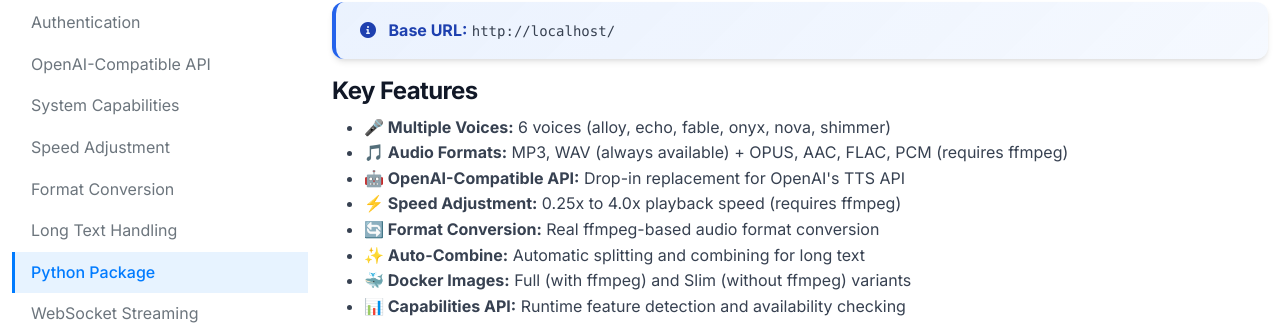
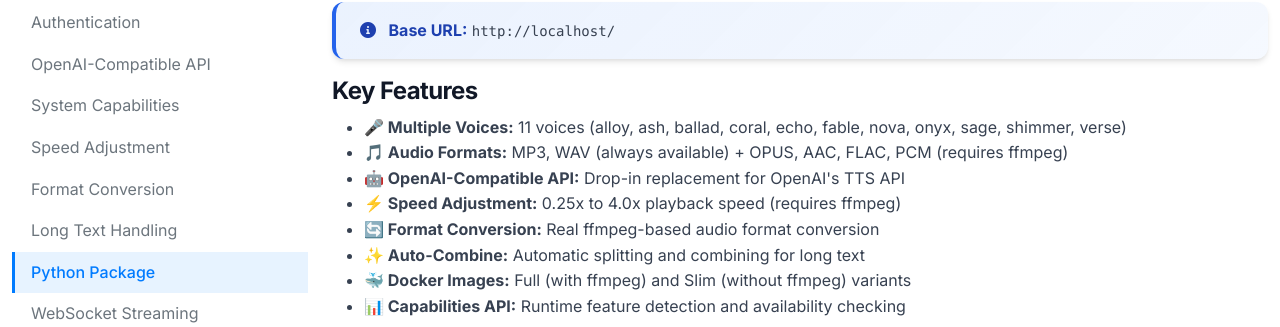
Before and after one commit to v5china/ttsfm, a Flask app: page /docs in a window 1280 px wide. Shown: the part 247-574 px from the top of the page. Run offline with Flask 2, Linux system fonts and the light colour scheme.

Commit message:
Update docs
Expanded the documented list of available voices from 6 to 11 in .env.example, README.md, README.zh.md, and the web documentation template. This improves accuracy and clarity for users regarding supported voice options.

```diff
--- a/ttsfm-web/templates/docs.html
+++ b/ttsfm-web/templates/docs.html
@@ -107,7 +107,7 @@
 
                 <h4>Key Features</h4>
                 <ul>
-                    <li><strong>🎤 Multiple Voices:</strong> 6 voices (alloy, echo, fable, onyx, nova, shimmer)</li>
+                    <li><strong>🎤 Multiple Voices:</strong> 11 voices (alloy, ash, ballad, coral, echo, fable, nova, onyx, sage, shimmer, verse)</li>
                     <li><strong>🎵 Audio Formats:</strong> MP3, WAV (always available) + OPUS, AAC, FLAC, PCM (requires ffmpeg)</li>
                     <li><strong>🤖 OpenAI-Compatible API:</strong> Drop-in replacement for OpenAI's TTS API</li>
                     <li><strong>⚡ Speed Adjustment:</strong> 0.25x to 4.0x playback speed (requires ffmpeg)</li>
@@ -224,7 +224,7 @@
                         <ul>
                             <li><code>model</code> (string): Model ID (any value accepted, uses openai.fm)</li>
                             <li><code>input</code> (string, required): Text to convert to speech</li>
-                            <li><code>voice</code> (string, required): Voice ID (alloy, echo, fable, onyx, nova, shimmer)</li>
+                            <li><code>voice</code> (string, required): Voice ID (alloy, ash, ballad, coral, echo, fable, nova, onyx, sage, shimmer, verse)</li>
                             <li><code>response_format</code> (string): Audio format (mp3, wav, opus, aac, flac, pcm). Default: mp3</li>
                             <li><code>speed</code> (number): Playback speed 0.25-4.0 (requires ffmpeg). Default: 1.0</li>
                         </ul>
@@ -561,7 +561,7 @@ asyncio.run(main())</code></pre>
                             <tr>
                                 <td><code>invalid_voice</code></td>
                                 <td>Voice ID not recognized</td>
-                                <td>Use one of: alloy, echo, fable, onyx, nova, shimmer</td>
+                                <td>Use one of: alloy, ash, ballad, coral, echo, fable, nova, onyx, sage, shimmer, verse</td>
                             </tr>
                             <tr>
                                 <td><code>invalid_format</code></td>
```
Also changed, not shown: README.zh.md (+3 -3 lines), README.md, 1 other file.
